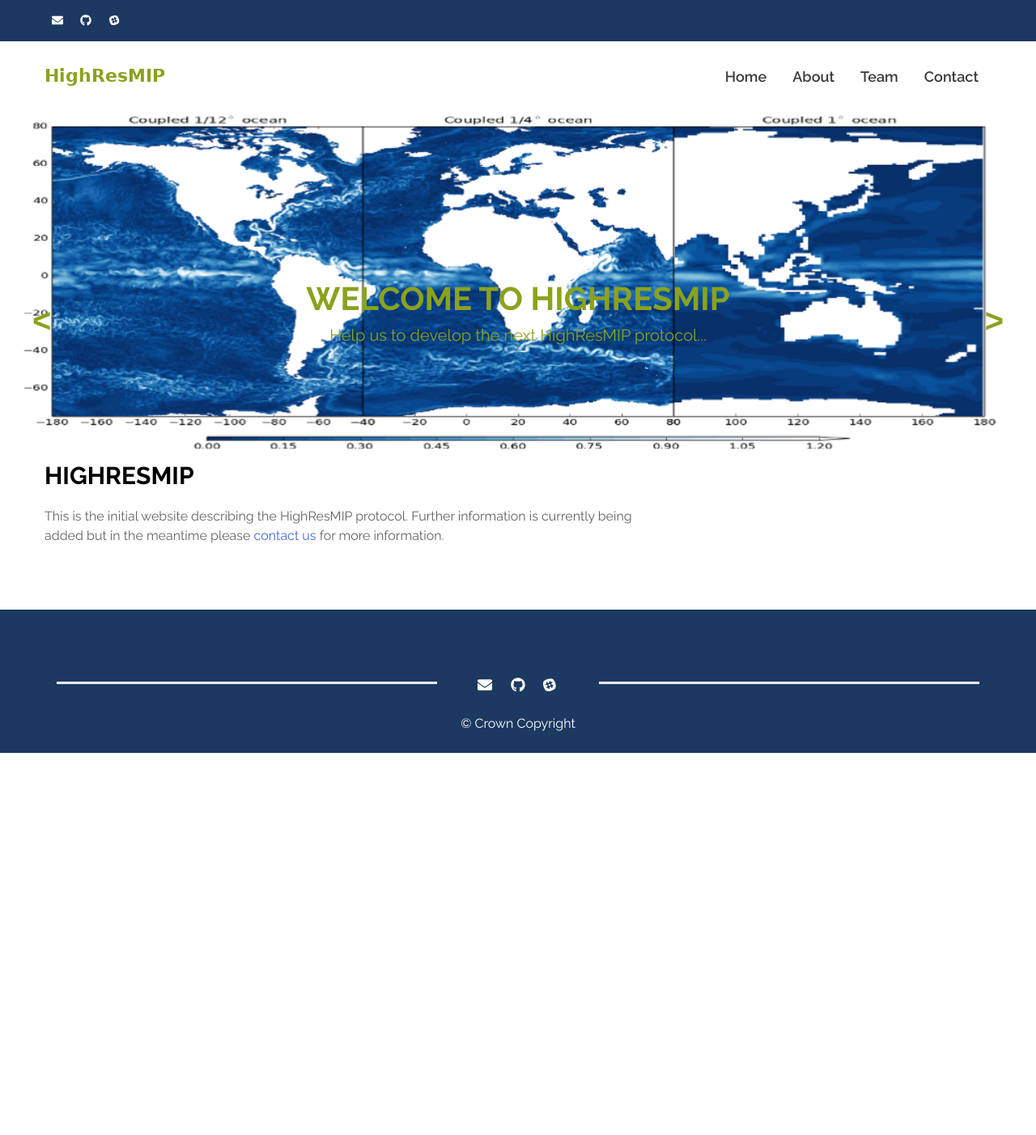
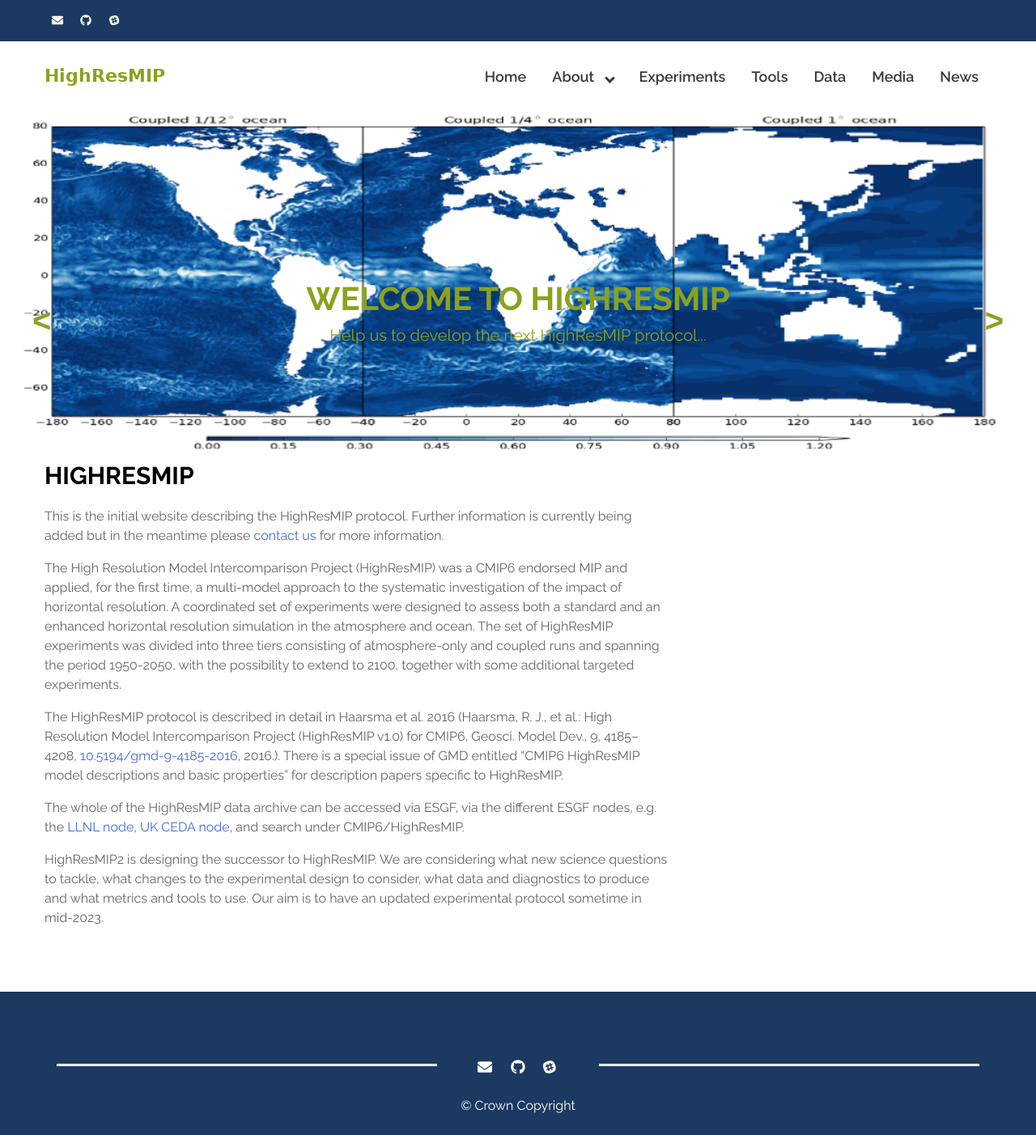
Before and after one commit to HighResMIP2/HighResMIP2.github.io, a Jekyll site: the page built from index.md, in a window 1280 px wide. Shown: the whole page at 81% size. Built offline with Jekyll 4.4.1, drawn with Linux system fonts in a browser that asks for light colours; before the commit the page ends 930 px from its top, so only the background shows below that.

```diff
--- a/_layouts/base_highresmip.html
+++ b/_layouts/base_highresmip.html
@@ -62,27 +62,30 @@
 						<nav class="nav-desktop">
 							<ul class="menu-list">
 								<li><a href="/">Home</a></li>
-								<!-- <li class="menu-parent">Courses
+								<li class="menu-parent">About
 									<ul class="sub-menu">
-										<li><a href="#">Child</a></li>
-										<li><a href="#">Child</a></li>
-										<li class="menu-parent">Child
+										<li><a href="/about/committee/">Committee</a></li>
+										<li><a href="/about/publications/">Publications</a></li>
+										<li><a href="/about/contact/">Contact</a></li>
+										<!-- <li class="menu-parent">Child
 											<ul class="sub-menu">
 												<li><a href="">Grand-child</a></li>
 												<li><a href="">Grand-child</a></li>
 											</ul>
-										</li>
+										</li> -->
 									</ul>
-								</li> -->
+								</li>
 								<!-- <li class="menu-parent">News
 									<ul class="sub-menu">
 										<li><a href="#">Child</a></li>
 										<li><a href="#">Child</a></li>
 									</ul>
 								</li> -->
-								<li><a href="/about/">About</a></li>
-								<li><a href="/team/">Team</a></li>
-								<li><a href="/contact/">Contact</a></li>
+								<li><a href="/experiments/">Experiments</a></li>
+								<li><a href="/tools/">Tools</a></li>
+								<li><a href="/data/">Data</a></li>
+								<li><a href="/media/">Media</a></li>
+								<li><a href="/news/">News</a></li>
 							</ul>
 						</nav>
 						<div id="bar">
--- a/index.md
+++ b/index.md
@@ -3,4 +3,13 @@ layout: home
 title: "HighResMIP"
 ---
 
-This is the initial website describing the HighResMIP protocol. Further information is currently being added but in the meantime please [contact us](/contact/) for more information.
+This is the initial website describing the HighResMIP protocol. Further information is currently being added but in the meantime please [contact us](/about/contact/) for more information.
+
+The High Resolution Model Intercomparison Project (HighResMIP) was a CMIP6 endorsed MIP and applied, for the first time, a multi-model approach to the systematic investigation of the impact of horizontal resolution.
+A coordinated set of experiments were designed to assess both a standard and an enhanced horizontal resolution simulation in the atmosphere and ocean. The set of HighResMIP experiments was divided into three tiers consisting of atmosphere-only and coupled runs and spanning the period 1950-2050, with the possibility to extend to 2100, together with some additional targeted experiments.
+
+The HighResMIP protocol is described in detail in Haarsma et al. 2016 (Haarsma, R. J., et al.: High Resolution Model Intercomparison Project (HighResMIP v1.0) for CMIP6, Geosci. Model Dev., 9, 4185–4208, <a href="https://doi.org/10.5194/gmd-9-4185-2016">10.5194/gmd-9-4185-2016</a>, 2016.). There is a special issue of GMD entitled "CMIP6 HighResMIP model descriptions and basic properties" for description papers specific to HighResMIP.
+
+The whole of the HighResMIP data archive can be accessed via ESGF, via the different ESGF nodes, e.g. the <a href="https://esgf-node.llnl.gov/search/cmip6/">LLNL node</a>, <a href="https://esgf-index1.ceda.ac.uk/search/cmip6-ceda/">UK CEDA  node</a>, and search under CMIP6/HighResMIP.
+
+HighResMIP2 is designing the successor to HighResMIP. We are considering what new science questions to tackle, what changes to the experimental design to consider, what data and diagnostics to produce and what metrics and tools to use. Our aim is to have an updated experimental protocol sometime in mid-2023.
```
Also changed, not shown: committee.md (added, +89 -0 lines), contact.md (+1 -1 lines), data.md (added, +7 -0 lines), experiments.md (added, +7 -0 lines), media.md (added, +7 -0 lines), news.md (added, +7 -0 lines), publications.md (+1 -1 lines), tools.md (added, +7 -0 lines).
